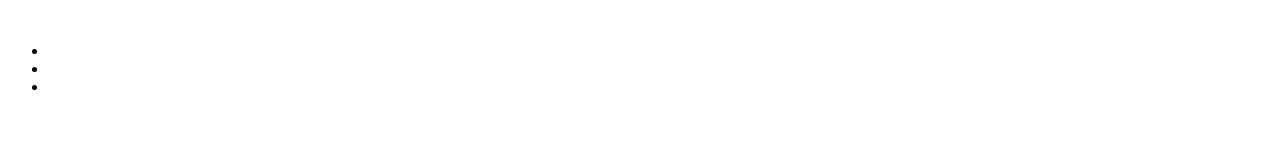
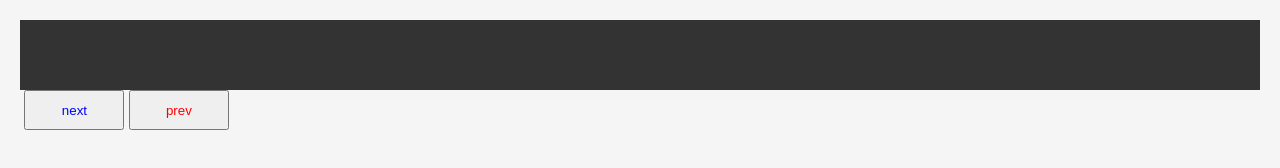
Before and after one commit to AhmedElgohary10/my-repo-for-the-task-in-source-control-course-day-2, a plain HTML site: page index.html in a window 1280 px wide. Drawn offline with Linux system fonts and the light colour scheme.

Commit message:
add slider html css and js

```diff
--- a/Style.css
+++ b/Style.css
@@ -1,5 +1,56 @@
+*{
+    margin: 0;
+    padding: 0;
+}
+
 nav{
     width: 100%;
     height: 50px;
     background-color: white;
 }
+
+/*========== Apply Template Style ==========*/
+nav {
+    background: #333;
+    padding: 10px 0;
+}
+
+    nav ul {
+        list-style: none;
+        display: flex;
+        justify-content: center;
+    }
+
+        nav ul li {
+            margin: 0 15px;
+        }
+
+            nav ul li a {
+                color: #fff;
+                font-weight: bold;
+            }
+
+
+body {
+    font-family: Arial, sans-serif;
+    font-size: 16px;
+    background-color: #f5f5f5;
+    color: #333;
+    line-height: 1.6;
+    padding: 20px;
+}
+
+
+/*========== Slider Styling ==========*/
+#slider button{
+    width: 100px;
+    height: 40px;
+}
+
+    #slider button#next  {
+        color: blue;
+    }
+
+    #slider button#prev {
+        color: red;
+    }
--- a/index.html
+++ b/index.html
@@ -22,5 +22,15 @@
             </li>
         </ul>
     </nav>
+
+    <section id="slider">
+        <img src="" />
+        <button id="next">next</button>
+        <button id="prev">prev</button>
+    </section>
+
+
+
+    <script src="slider.js"></script>
 </body>
 </html>
--- /dev/null
+++ b/slider.js
@@ -0,0 +1 @@
+console.log("slider logic");
```
